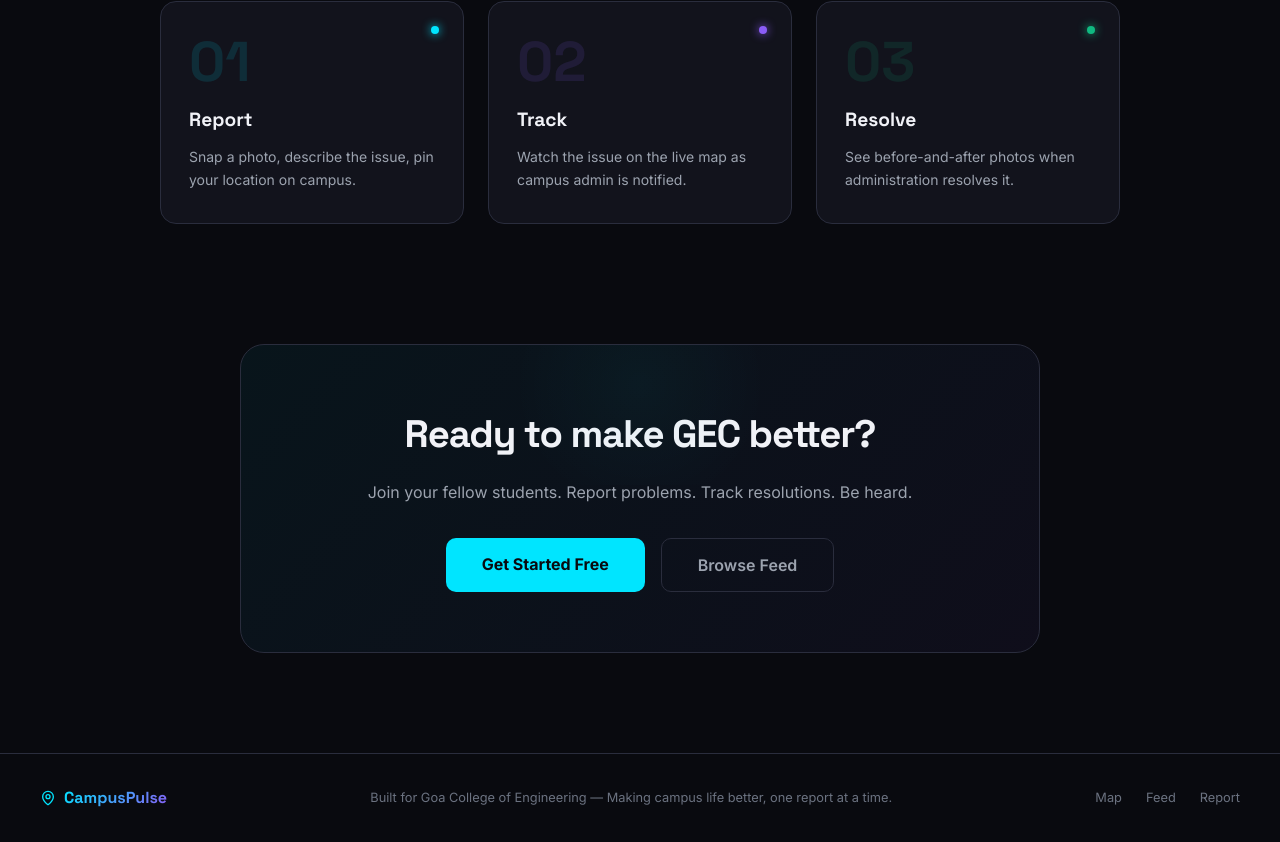
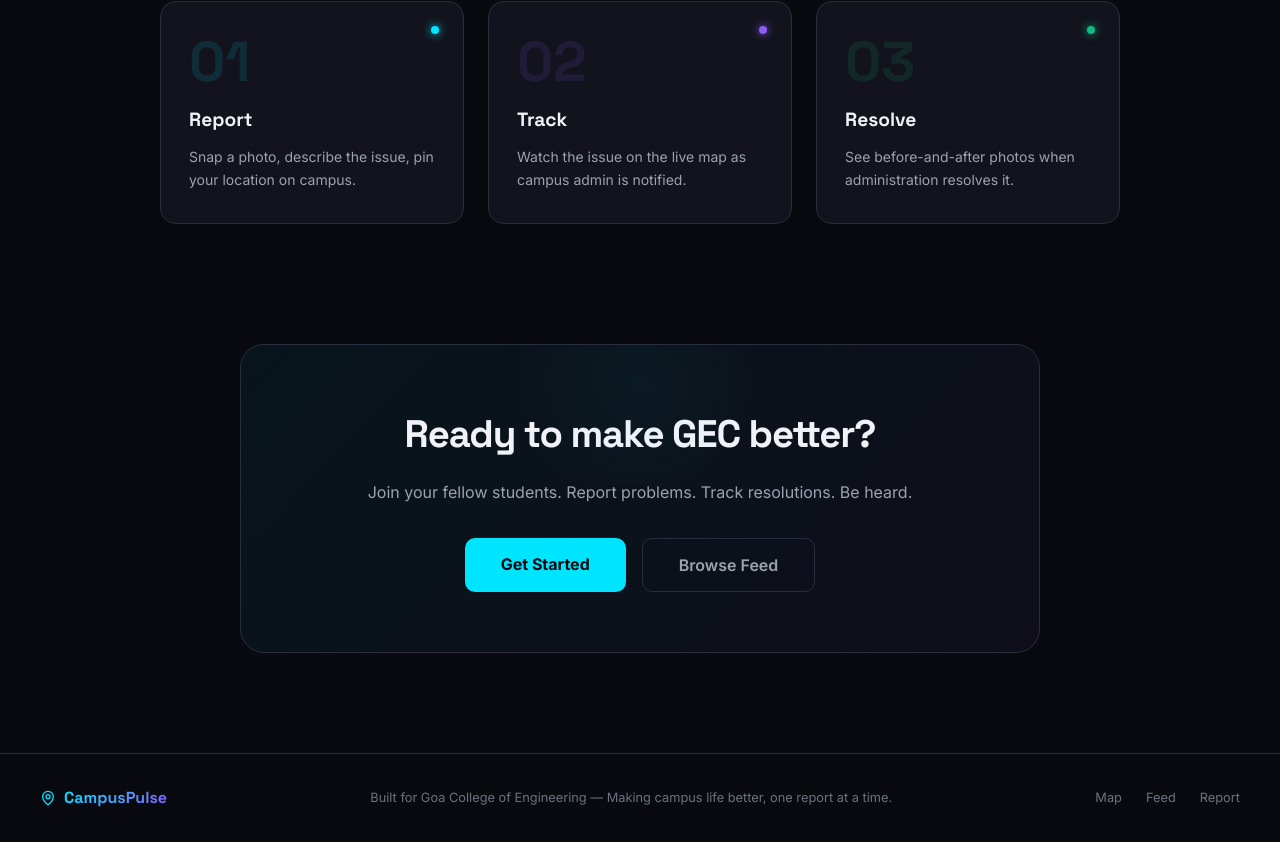
Before and after one commit to sohampendse0718/campuspulse, a Next.js app: page / in a window 1280 px wide. Shown: the part 1981-2823 px from the top of the page. Built offline with nearby package versions, Linux system fonts and the light colour scheme; no server answers; the database is empty.

Commit message:
Update page.tsx

```diff
--- a/src/app/page.tsx
+++ b/src/app/page.tsx
@@ -437,7 +437,7 @@ export default function Home() {
                   onMouseEnter={e => { const el = e.currentTarget as HTMLElement; el.style.background='#00B8CC'; el.style.boxShadow='0 0 30px rgba(0,229,255,0.4)'; el.style.transform='translateY(-2px)' }}
                   onMouseLeave={e => { const el = e.currentTarget as HTMLElement; el.style.background='#00E5FF'; el.style.boxShadow='none'; el.style.transform='none' }}
                 >
-                  Get Started Free
+                  Get Started
                 </Link>
                 <Link href="/feed" style={{
                   padding: '14px 36px', borderRadius: 10,
```
